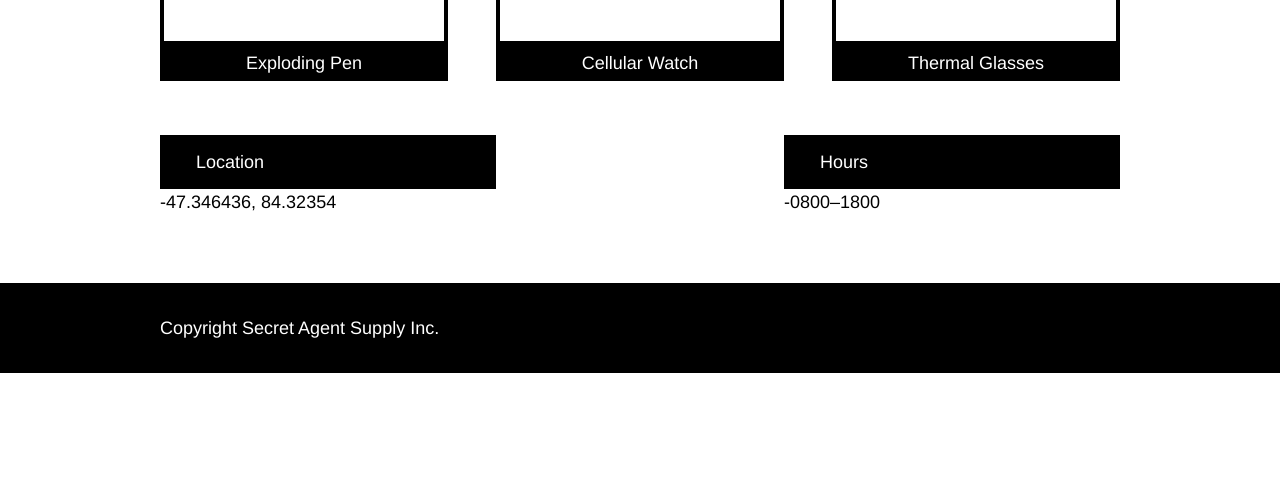
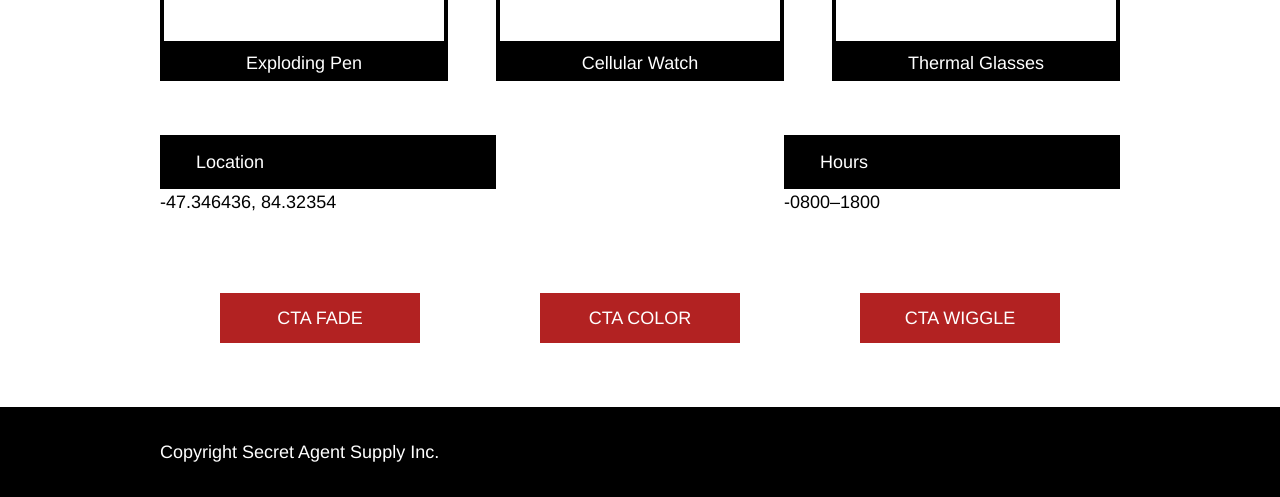
Before and after one commit to GedalyaKrycer/SecretAgentSupply, a plain HTML site: page index.html in a window 1280 px wide. Shown: the part 797-1294 px from the top of the page. Before the commit the page ends 1170 px from the top, so only its background shows below. Drawn offline with Linux system fonts and the light colour scheme.

Commit message:
Added CTA buttons

```diff
--- a/index.html
+++ b/index.html
@@ -79,6 +79,19 @@
         </div>
       </div>
     </div>
+    <!-- CTA Section -->
+    <div class="container cta-flex">
+      <div class="cta fade">
+        <p>CTA FADE</p>
+      </div>
+      <div class="cta color">
+        <p>CTA COLOR</p>
+      </div>
+      <div class="cta wiggle">
+        <p>CTA WIGGLE</p>
+      </div>
+    </div>
+
     <!-- Footer -->
     <footer>
       <div class="copyright">
--- a/resources/css/style.css
+++ b/resources/css/style.css
@@ -151,6 +151,46 @@ nav#mobile {
   margin-bottom: .25rem;
 }
 
+/* CTA Section*/
+.cta-flex {
+  display: flex;
+  justify-content: space-around;
+}
+
+.cta {
+  width: 200px;
+  height: 50px;
+  background-color: #B22222;
+  color: white;
+  transition: all 0.25 ease;
+  display: flex;
+  align-items: center;
+  justify-content: center;
+  margin: 10px;
+}
+
+.fade:hover {
+  opacity: 0.5;
+}
+
+.color:hover {
+  background-color: black;
+}
+
+@keyframes wiggle {
+  20%  {transform: translateX(4px);}
+  40%  {transform: translateY(-4px);}
+  60%  {transform: translateX(2px);}
+  80%  {transform: translateY(-1px);}
+  100% {transform: translateX(0);}
+}
+
+.wiggle:hover {
+  animation: wiggle .5s ease;
+  animation-iteration-count: 1;
+}
+
+
 /* Footer */
 footer {
   background-color: black;
@@ -159,6 +199,7 @@ footer {
   justify-content: center;
   align-items: center;
   height: 5rem;
+  margin-top: 3rem;
 }
 
 .copyright {
@@ -244,6 +285,15 @@ footer {
     margin-bottom: 0.5rem;
   }
 
+  .container.cta-flex {
+    flex-direction: column;
+    align-items: center;
+  }
+
+  .cta {
+    width: 90%;
+  }
+
   footer {
     text-align: center;
   }
```
